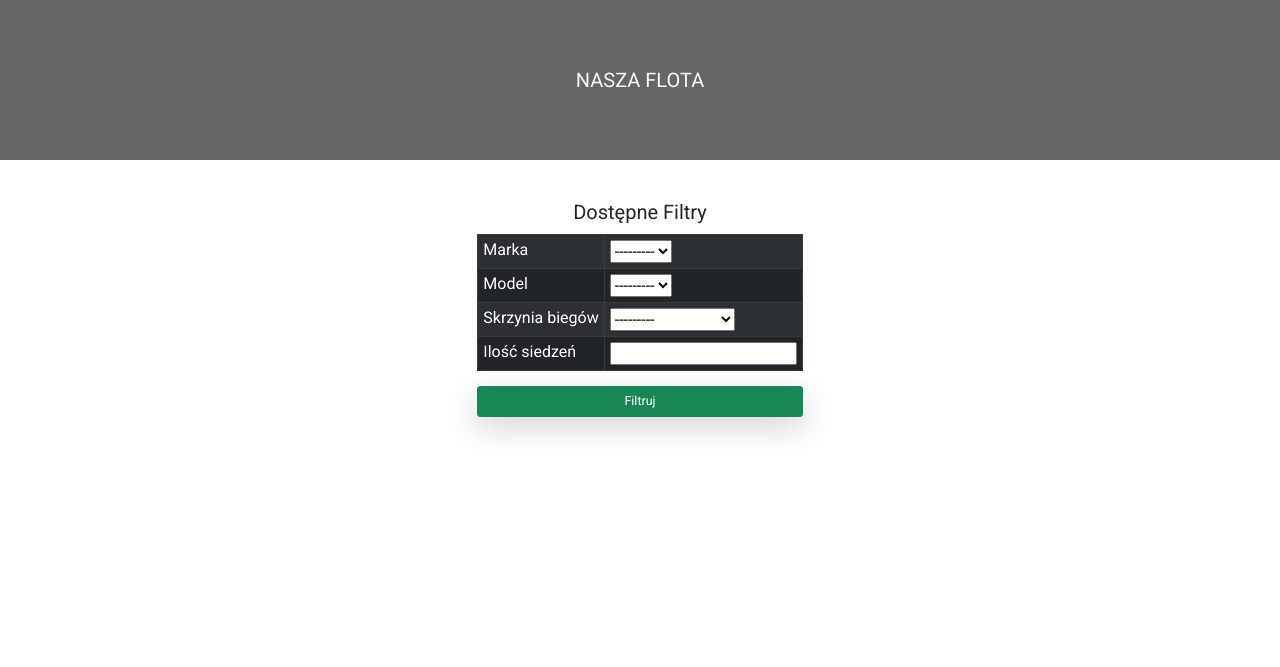
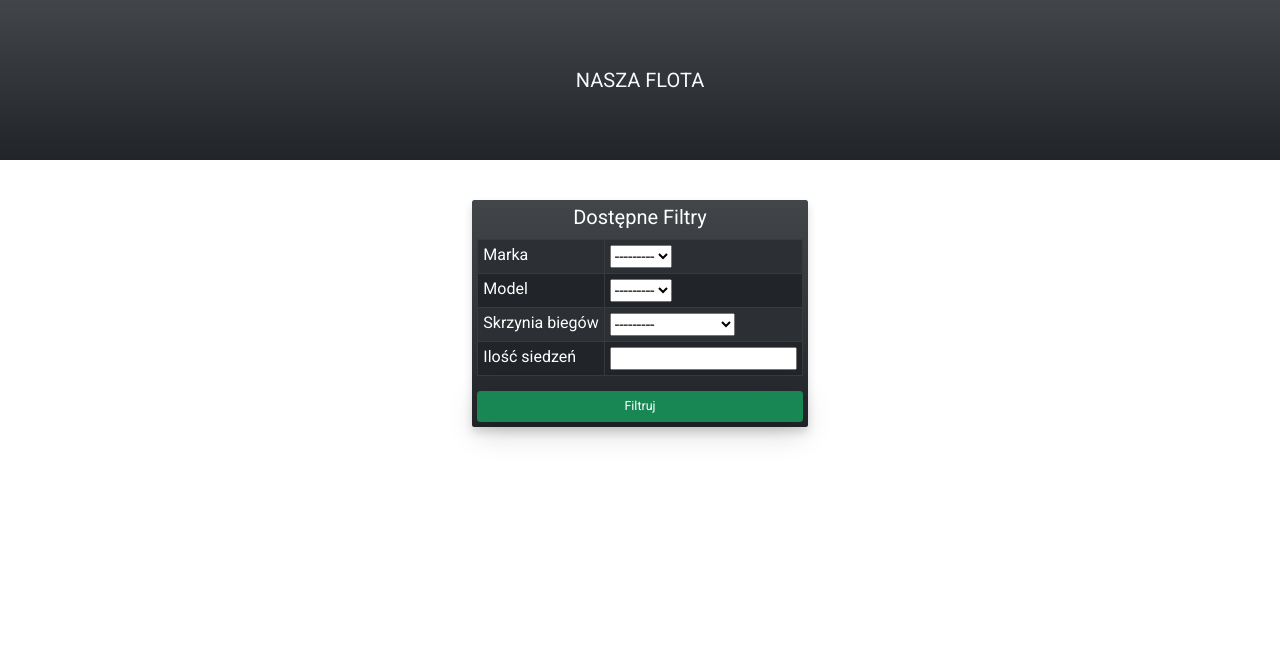
Before and after one commit to RomanH83/CarRentalSite, a Django app: page /carrent/carlist/ in a window 1280 px wide. Shown: the part 80-747 px from the top of the page. Run offline with Django 4.2, Linux system fonts and the light colour scheme; data that the repository does not hold is empty; some libraries are stand-ins or nearby versions.

Commit message:
Improve car-detail/list styling

```diff
--- a/carrent/carrentapp/templates/carrentapp/car_list.html
+++ b/carrent/carrentapp/templates/carrentapp/car_list.html
@@ -4,14 +4,14 @@
 
 <section class="top-hero projects-hero" xmlns="http://www.w3.org/1999/html">
     <p class="top-hero-text text-light" style="height: 80%">Nasza flota</p>
-    <div class="hero-shadow" style="height: 80%"></div>
+    <div class="hero-shadow bg-dark bg-gradient" style="height: 80%"></div>
 </section>
 
 <section class="car_view">
     <section class="car_table">
-        <form method="get" class="d-grid gap-2">
-            <table class="table table-responsive table-bordered table-hover table-striped table-dark ">
-            <h2 style="text-align: center">Dostępne Filtry</h2>
+        <form method="get" class="d-grid gap-2 bg-dark bg-gradient p-2 shadow rounded">
+            <table class="table table-responsive table-bordered table-hover table-striped table-dark">
+            <h2 style="color:white; text-align: center">Dostępne Filtry</h2>
                 <tr>
                     <td>Marka</td>
                     <td>{{ filter.form.brand }}</td>
@@ -39,7 +39,7 @@
 
     {% for obj in filter.qs %}
         <div class="col-md-6 col-lg-4">
-            <div class="shadow card mb-3 border-dark">
+            <div class="shadow card mb-3 bg-dark bg-gradient">
                 <a href="{% url 'car_detail' obj.id %}"><img class="card-img-top" src="{{ obj.car_image.url }}"></a>
                 <div class="card-body">
                     <div class="d-grid gap-2">
@@ -61,7 +61,7 @@
                                 <td>{{ obj.number_of_seats }}</td>
                             </tr>
                         </table>
-                        <a href="{% url 'car_detail' obj.id %}" class="shadow btn btn-outline-dark px-4" style="font-size: large" role="button">Wypożycz</a>
+                        <a href="{% url 'car_detail' obj.id %}" class="shadow btn btn-outline-light px-4" style="font-size: large" role="button">Wypożycz</a>
                     </div>
                 </div>
             </div>
```
Also changed, not shown: carrent/carrentapp/templates/carrentapp/car_detail.html (+5 -5 lines).
